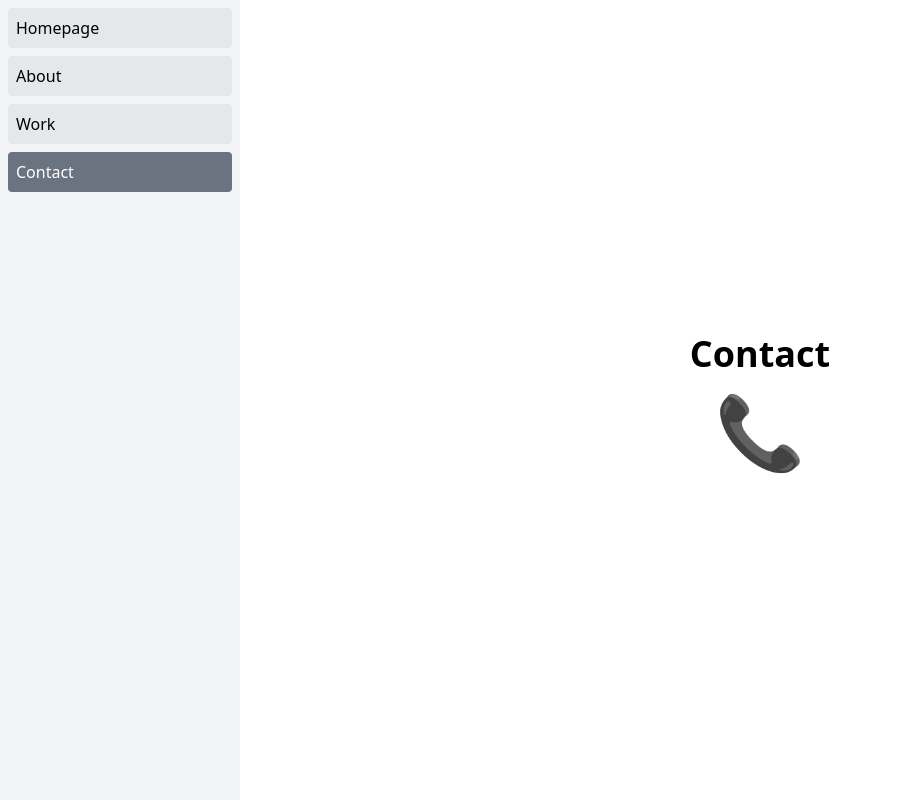
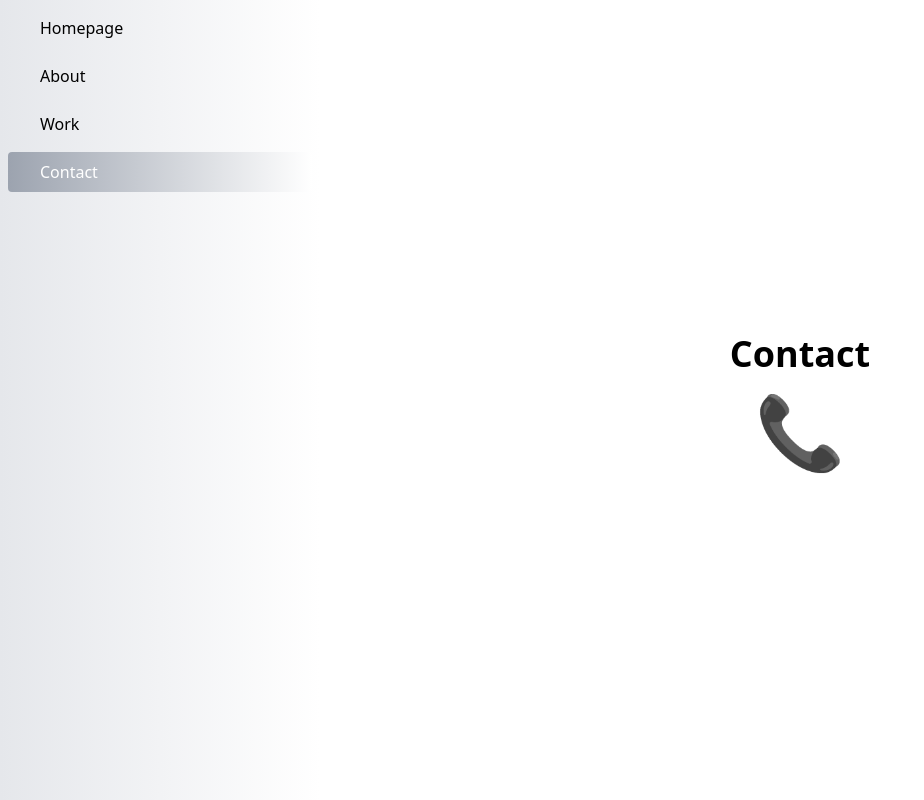
Before and after one commit to KelvinChim-ComSci/portfolio, a Next.js app: page /contact in a window 1280 px wide. Shown: the whole page, without its empty margins (0-924 px from the left). Built offline with nearby package versions, Linux system fonts and the light colour scheme.

Commit message:
gradient color change

```diff
--- a/components/layout.tsx
+++ b/components/layout.tsx
@@ -25,15 +25,16 @@ export default function Layout({ children }: any) {
   return (
     <div className="min-h-screen flex flex-col">
       <div className="flex flex-col md:flex-row flex-1">
-        <aside className="bg-gray-100 w-full md:w-60">
+        <aside className="bg-gradient-to-r from-gray-200 w-full md:w-80">
           <nav>
             <ul>
               {menuItems.map(({ href, title }) => (
                 <li className="m-2" key={title}>
                   <Link href={href}>
                     <a
-                      className={`flex p-2 bg-gray-200 rounded hover:bg-gray-400 cursor-pointer ${
-                        router.asPath === href && "bg-gray-500 text-white"
+                      className={`flex px-8 py-2 rounded hover:bg-gradient-to-r gray-400 cursor-pointer ${
+                        router.asPath === href &&
+                        "bg-gradient-to-r from-gray-400 to-white text-white"
                       }`}
                     >
                       {title}
```
